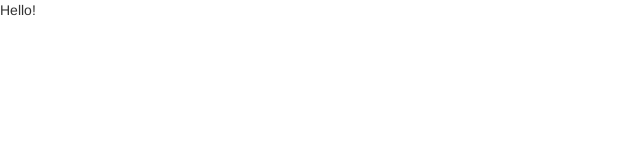
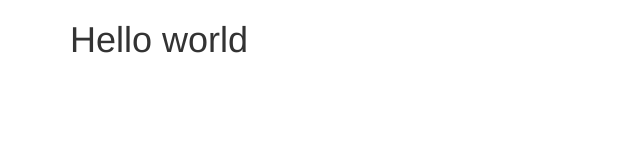
Before and after one commit to NZepeda/assets-website, a website: page client/views/index.html in a window 1280 px wide. Shown: the whole page, without its empty margins (0-640 px from the left). Drawn offline with nearby package versions, Linux system fonts and the light colour scheme.

Commit message:
Fixed buggy code

```diff
--- a/client/views/index.html
+++ b/client/views/index.html
@@ -10,8 +10,11 @@
 
 </head>
 
-<body ng-controller="Main>
-    <h1> Hello!</h1>
+<body ng-controller="Main">
+    <div class="container">
+        <h1> Hello world</h1>
+    </div>
+
 </body>
 
 </html>
```
